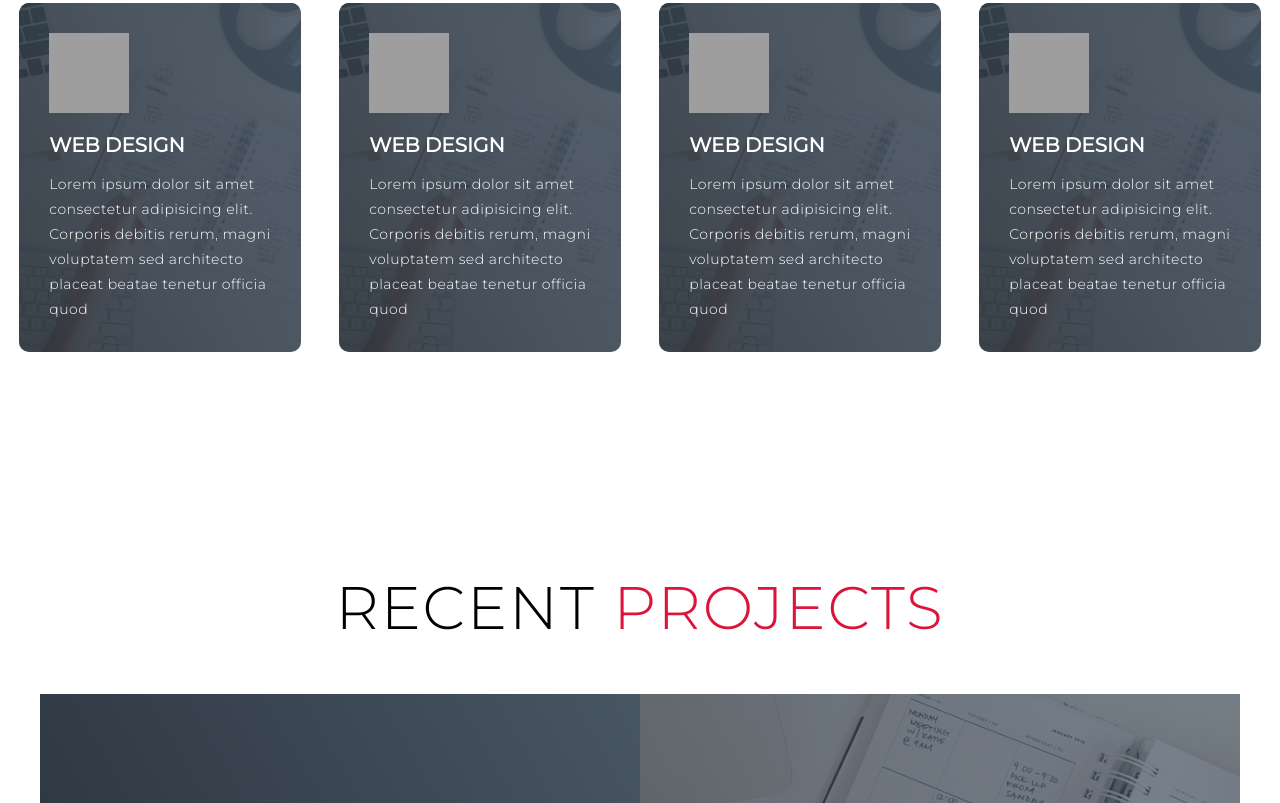
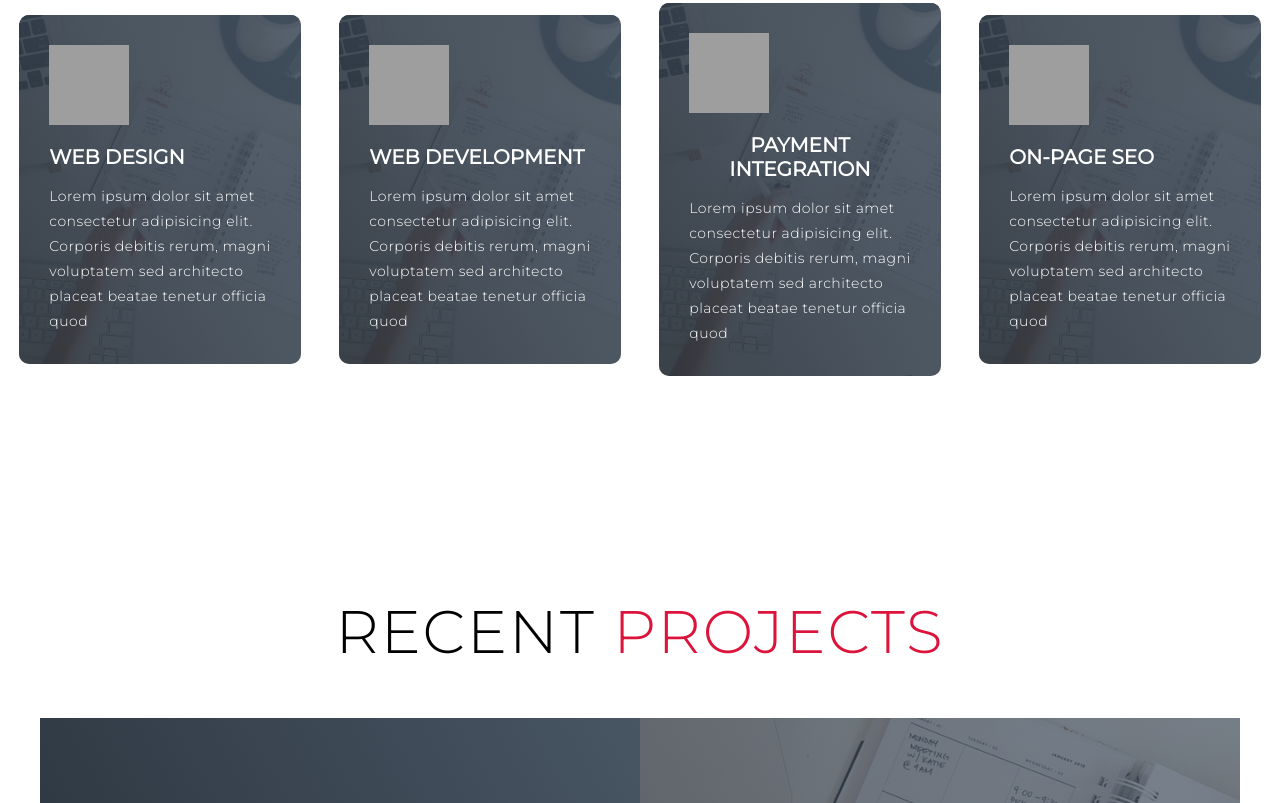
Before and after one commit to hasansikder/Hasan-Portfolio, a plain HTML site: page index.html in a window 1280 px wide. Shown: the part 1149-1952 px from the top of the page. Drawn offline with Linux system fonts and the light colour scheme; grey boxes are pictures that could not be loaded.

Commit message:
first commit

```diff
--- a/index.html
+++ b/index.html
@@ -67,19 +67,19 @@
         </div>
         <div class="service-item">
           <div class="icon"><img src="https://img.icons8.com/bubbles/100/000000/services.png" /></div>
-          <h2>Web Design</h2>
+          <h2>Web Development</h2>
           <p>Lorem ipsum dolor sit amet consectetur adipisicing elit. Corporis debitis rerum, magni voluptatem sed
             architecto placeat beatae tenetur officia quod</p>
         </div>
         <div class="service-item">
           <div class="icon"><img src="https://img.icons8.com/bubbles/100/000000/services.png" /></div>
-          <h2>Web Design</h2>
+          <h2> Payment Integration </h2>
           <p>Lorem ipsum dolor sit amet consectetur adipisicing elit. Corporis debitis rerum, magni voluptatem sed
             architecto placeat beatae tenetur officia quod</p>
         </div>
         <div class="service-item">
           <div class="icon"><img src="https://img.icons8.com/bubbles/100/000000/services.png" /></div>
-          <h2>Web Design</h2>
+          <h2>On-Page SEO</h2>
           <p>Lorem ipsum dolor sit amet consectetur adipisicing elit. Corporis debitis rerum, magni voluptatem sed
             architecto placeat beatae tenetur officia quod</p>
         </div>
@@ -226,16 +226,20 @@
       <h2>Your Complete Web Solution</h2>
       <div class="social-icon">
         <div class="social-item">
-          <a href="https://www.facebook.com/hasansikder97"><img src="https://img.icons8.com/bubbles/100/000000/facebook-new.png" /></a>
+          <a href="https://www.facebook.com/hasansikder97"><img
+              src="https://img.icons8.com/bubbles/100/000000/facebook-new.png" /></a>
         </div>
         <div class="social-item">
-          <a href="https://www.facebook.com/hasansikder97"><img src="https://img.icons8.com/bubbles/100/000000/instagram-new.png" /></a>
+          <a href="https://www.facebook.com/hasansikder97"><img
+              src="https://img.icons8.com/bubbles/100/000000/instagram-new.png" /></a>
         </div>
         <div class="social-item">
-          <a href="https://www.facebook.com/hasansikder97"><img src="https://img.icons8.com/bubbles/100/000000/twitter.png" /></a>
+          <a href="https://www.facebook.com/hasansikder97"><img
+              src="https://img.icons8.com/bubbles/100/000000/twitter.png" /></a>
         </div>
         <div class="social-item">
-          <a href="https://www.facebook.com/hasansikder97"><img src="https://img.icons8.com/bubbles/100/000000/behance.png" /></a>
+          <a href="https://www.facebook.com/hasansikder97"><img
+              src="https://img.icons8.com/bubbles/100/000000/behance.png" /></a>
         </div>
       </div>
       <p>Copyright © 2022 Hasan. All rights reserved</p>
```
Also changed, not shown: img/img-2.png.
